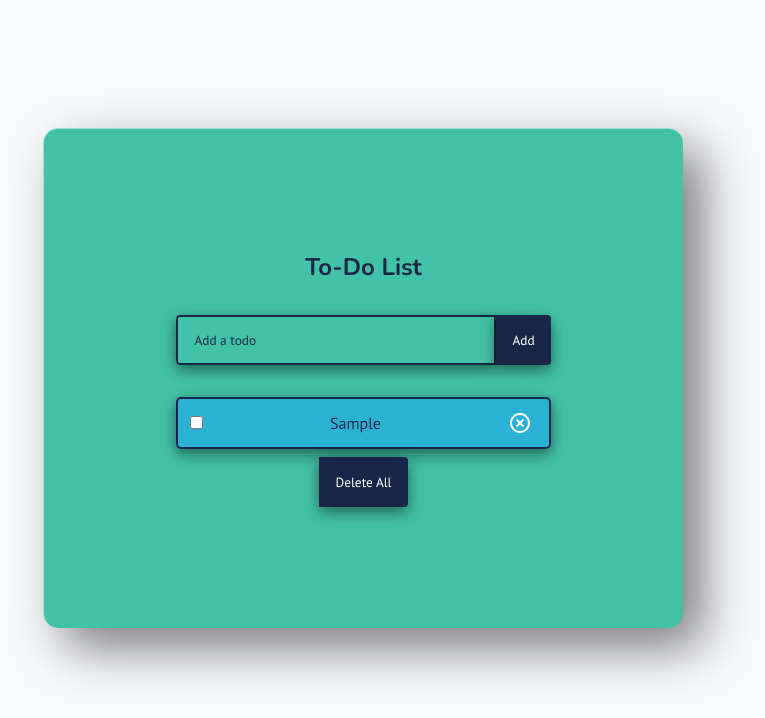
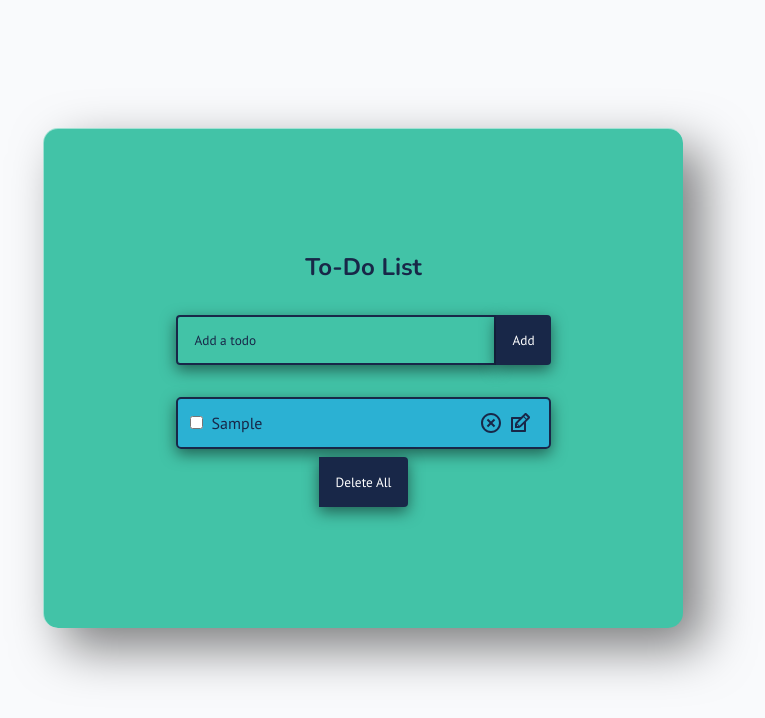
Before and after one commit to harsh-vador/TODO, a React (Create React App) app: page / in a window 1280 px wide. Both pictures are taken after typing "Sample" into the empty fields and a click on the button "Add". Shown: the top 718 px of the page, without its empty margins (277-1042 px from the left). Built offline with nearby package versions, Linux system fonts and the light colour scheme; the HTML template or start-up script is replaced by a standard one.

Commit message:
(feat): edit task

```diff
--- a/package.json
+++ b/package.json
@@ -9,6 +9,7 @@
     "@testing-library/user-event": "^12.6.2",
     "react": "^17.0.1",
     "react-dom": "^17.0.1",
+    "react-icon-checkbox": "^1.0.1",
     "react-icons": "^4.1.0",
     "react-scripts": "4.0.1",
     "web-vitals": "^0.2.4"
--- a/src/App.css
+++ b/src/App.css
@@ -99,7 +99,10 @@ h1 {
 }
 
 
+.todo-button.edit {
 
+  padding: 16px 22px;
+}
 
 
 .todo-container {
@@ -148,16 +151,21 @@ h1 {
   cursor: pointer;
 }
 
-.delete-icon {
+.edit-icon,.delete-icon {
   margin-right: 5px;
-  color: #fff;
+  color: #182748;
 }
 
 .delete-icon:hover {
   font-size: larger;
   color:#182748;
 }
-
+.edit-icon:hover{
+  font-size: larger;
+}
+.todo-content{
+  margin-right: 13rem;
+}
 
 @media (min-width: 320px) and (max-width: 650px) {
   .todo-app {
--- a/src/components/Todo.js
+++ b/src/components/Todo.js
@@ -1,9 +1,26 @@
 import React, { useState } from 'react';
-import TodoList from './TodoList';
+import TodoForm from './TodoForm';
 import { RiCloseCircleLine } from 'react-icons/ri';
+import { TiEdit } from 'react-icons/ti';
+import { IconCheckbox } from "react-icon-checkbox";
 
-function Todo({ todos, completeTodo, removeTodo }) {
+function Todo({ todos, completeTodo, removeTodo, updateTodo }) {
+    const [edit, setEdit] = useState({
+        id: null,
+        value: ''
+    });
 
+    const submitUpdate = value => {
+        updateTodo(edit.id, value)
+        setEdit({
+            id: null,
+            value: ''
+        });
+    };
+
+    if (edit.id) {
+        return <TodoForm edit={edit} onSubmit={submitUpdate} />
+    }
     const deleteCheckBox = (id)=>{
         completeTodo(id)
     }
@@ -11,7 +28,7 @@ function Todo({ todos, completeTodo, removeTodo }) {
     return todos.map((todo, index) => (
         <div className={todo.isComplete ? 'todo-row complete' : 'todo-row'} key={index}>
             <input type="checkbox" onClick={()=>deleteCheckBox(todo.id)} />
-            <div key={todo.id} onClick={()=>deleteCheckBox(todo.id)}>
+            <div className='todo-content' key={todo.id} onClick={()=>deleteCheckBox(todo.id)}>
                 {todo.text}
             </div>
             <div className='icons'>
@@ -19,7 +36,10 @@ function Todo({ todos, completeTodo, removeTodo }) {
                     onClick={() => removeTodo(todo.id)}
                     className='delete-icon'
                 />
-
+                <TiEdit
+                    onClick={() => setEdit({ id: todo.id, value: todo.text })}
+                    className='edit-icon'
+                />
 
             </div>
         </div>
--- a/src/components/TodoForm.js
+++ b/src/components/TodoForm.js
@@ -27,7 +27,20 @@ function TodoForm(props) {
 
     return (
         <form className="todo-form" onSubmit={handleSubmit}>
-
+            {props.edit ? (
+                <>
+                    <input
+                        type="text"
+                        placeholder="Update your item"
+                        value={input}
+                        name="text"
+                        className="todo-input edit"
+                        onChange={handleChange}
+                        ref={inputRef}
+                    />
+                    <button onClick={handleSubmit} className="todo-button edit">Update</button>
+                </>
+            ) : (
                 <>
                     <input
                         type="text"
@@ -40,7 +53,7 @@ function TodoForm(props) {
                     />
                     <button onClick={handleSubmit} className="todo-button">Add</button>
                 </>
-
+            )}
         </form >
     )
 }
--- a/src/components/TodoList.js
+++ b/src/components/TodoList.js
@@ -29,6 +29,13 @@ function TodoList() {
         setTodos(newTodos);
     };
 
+    const updateTodo = (todoId, newValue) => {
+        if (!newValue.text || /^\s*$/.test(newValue.text)) {
+            return
+        }
+
+        setTodos(prev => prev.map(item => (item.id === todoId ? newValue : item)));
+    }
 
     const removeTodo = id => {
         setTodos((todo)=>todo.filter(t => t.id !== id))
@@ -51,7 +58,7 @@ function TodoList() {
         <div className="todo-context">
             <h1>To-Do List</h1>
             <TodoForm onSubmit={addTodo} />
-            <Todo todos={todos} completeTodo={completeTodo} removeTodo={removeTodo}  />
+            <Todo todos={todos} completeTodo={completeTodo} removeTodo={removeTodo}  updateTodo={updateTodo}/>
             <button className="todo-button" onClick={deleteAll}>Delete All</button>
         </div>
     );
```
Also changed, not shown: 1 other file (tests, documents, lock files or other folders).
